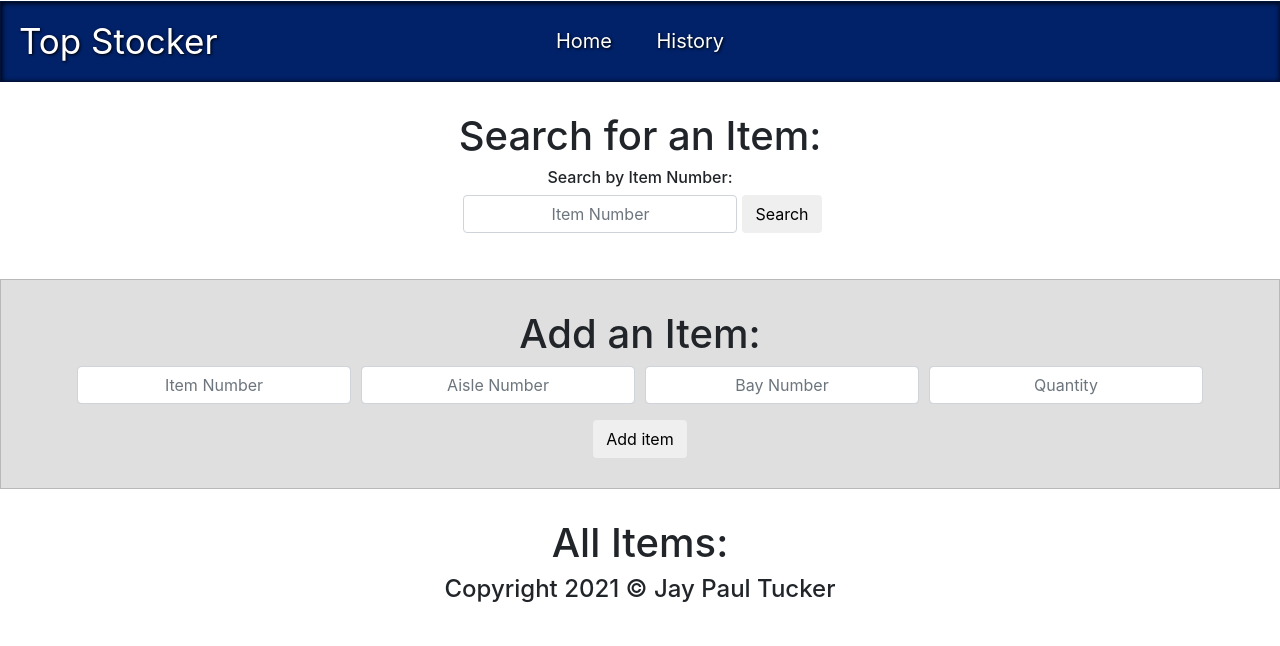
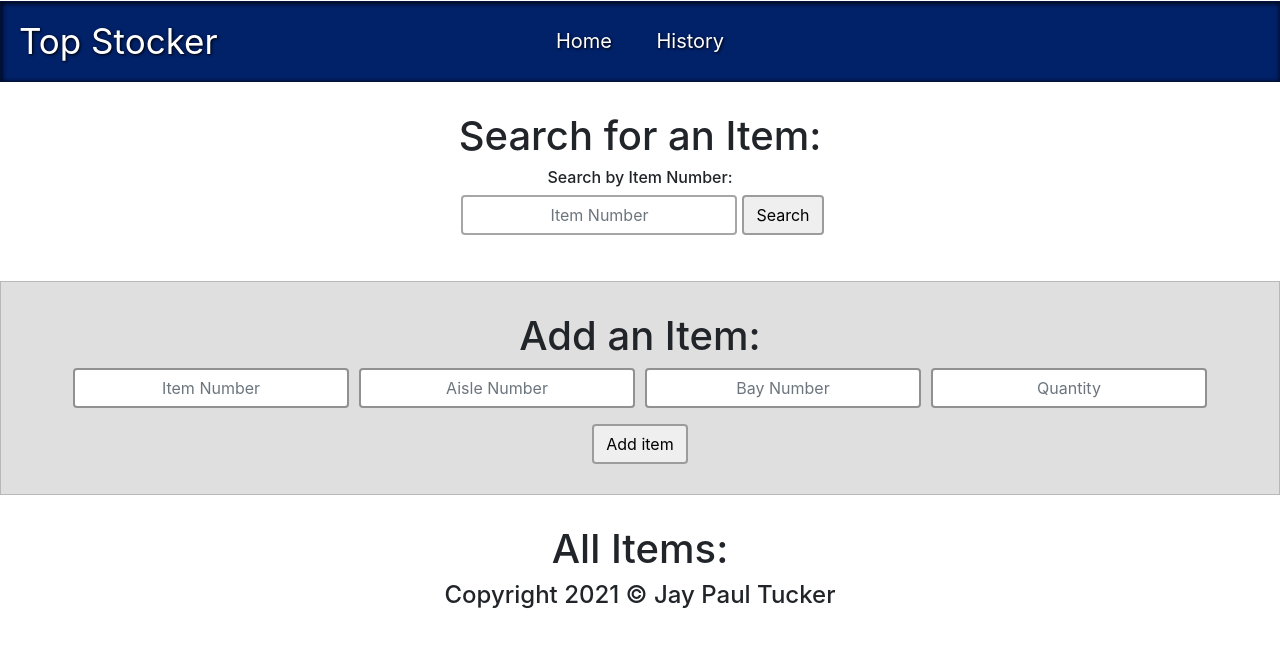
Before and after one commit to JayPTucker/TopStocker, a website: page app/public/home.html in a window 1280 px wide. Drawn offline with nearby package versions, Linux system fonts and the light colour scheme; no server answers; a web font is replaced by a local one.

Commit message:
CSS Changes 2

```diff
--- a/app/public/css/styles.css
+++ b/app/public/css/styles.css
@@ -1,4 +1,5 @@
-/* ============================= */
+/* =============================================================== */
+
 p {
     margin: 0;
     padding: 0;
@@ -9,18 +10,8 @@ div {
     margin: 0 !important;
 }
 
-.input-box {
-    transition: all 0.2s ease-in-out;
-    margin: 0px 5px;
-    text-align: center;
-}
-
-.input-box:hover, .input-box:active, .input-box:focus {
-    background-color: rgb(235, 235, 235);
-    box-shadow: 0px 0px 7px black;
-    transform: scale(1.05)
-}
-/* ============================= */
+/* =============================================================== */
+/* =============================================================== */
 
 .navbar {
     background-color: #012169;
@@ -47,7 +38,39 @@ div {
     text-shadow: 1px 1px 3px black;
 }
 
-/* ========================= */
+/* ============================================================ */
+/* ============================================================ */
+
+/* MISC */
+
+.search-btn, .addItem-btn {
+    border: 2px solid rgba(0, 0, 0, 0.349);
+    transition: 0.2s all ease-in-out;
+}
+
+.search-btn:hover, .search-btn:active, .addItem-btn:hover, .addItem-btn:active  {
+    background-color: rgba(32, 151, 32, 0.76);
+    color: white;
+    box-shadow: 0px 0px 7px black;
+    transform: scale(1.05)
+}
+
+
+.input-box {
+    transition: all 0.2s ease-in-out;
+    margin: 0px 5px;
+    text-align: center;
+    border: 2px solid rgba(0, 0, 0, 0.349);
+}
+
+.input-box:hover, .input-box:active, .input-box:focus {
+    background-color: rgb(235, 235, 235);
+    box-shadow: 0px 0px 7px black;
+    transform: scale(1.05)
+}
+
+/* =============================================================== */
+/* =============================================================== */
 
 .addItem-row {
     background-color: rgba(128, 128, 128, 0.253);
@@ -55,4 +78,12 @@ div {
     margin-bottom: 30px !important;
     padding: 30px 0px !important;
     border: 1px solid rgba(0, 0, 0, 0.178);
+    transition: 0.3s all ease-in-out;
 }
+
+.addItem-row:hover {
+    background-color: rgba(128, 128, 128, 0.411);
+}
+
+/* =============================================================== */
+/* =============================================================== */
--- a/app/public/home.html
+++ b/app/public/home.html
@@ -55,7 +55,7 @@
           <h6>Search by Item Number:</h6>
           <form class="justify-content-center form-inline">
             <input class="input-box form-control" type="text" id="searchBox" placeholder="Item Number"></input><br>
-            <button id="searchSubmit" class="btn">Search</button>
+            <button id="searchSubmit" class="btn search-btn">Search</button>
           </form>
       </div>
     </div>
--- a/app/public/js/home.js
+++ b/app/public/js/home.js
@@ -121,6 +121,9 @@ $("#searchSubmit").on("click", function(event) {
         $("#searchResultArea").prepend(row);
       }
     })
+
+    $("#searchBox").val("")
+
   };
 });
 
```
